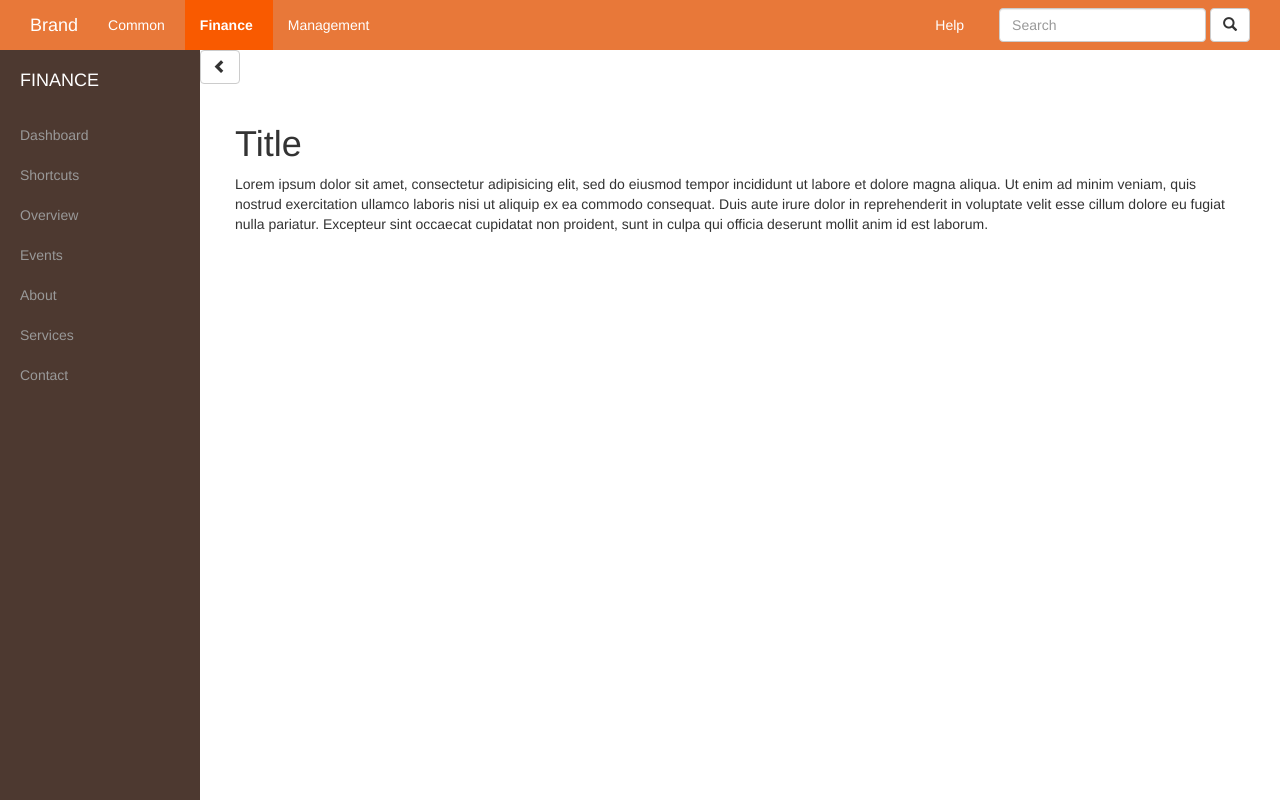
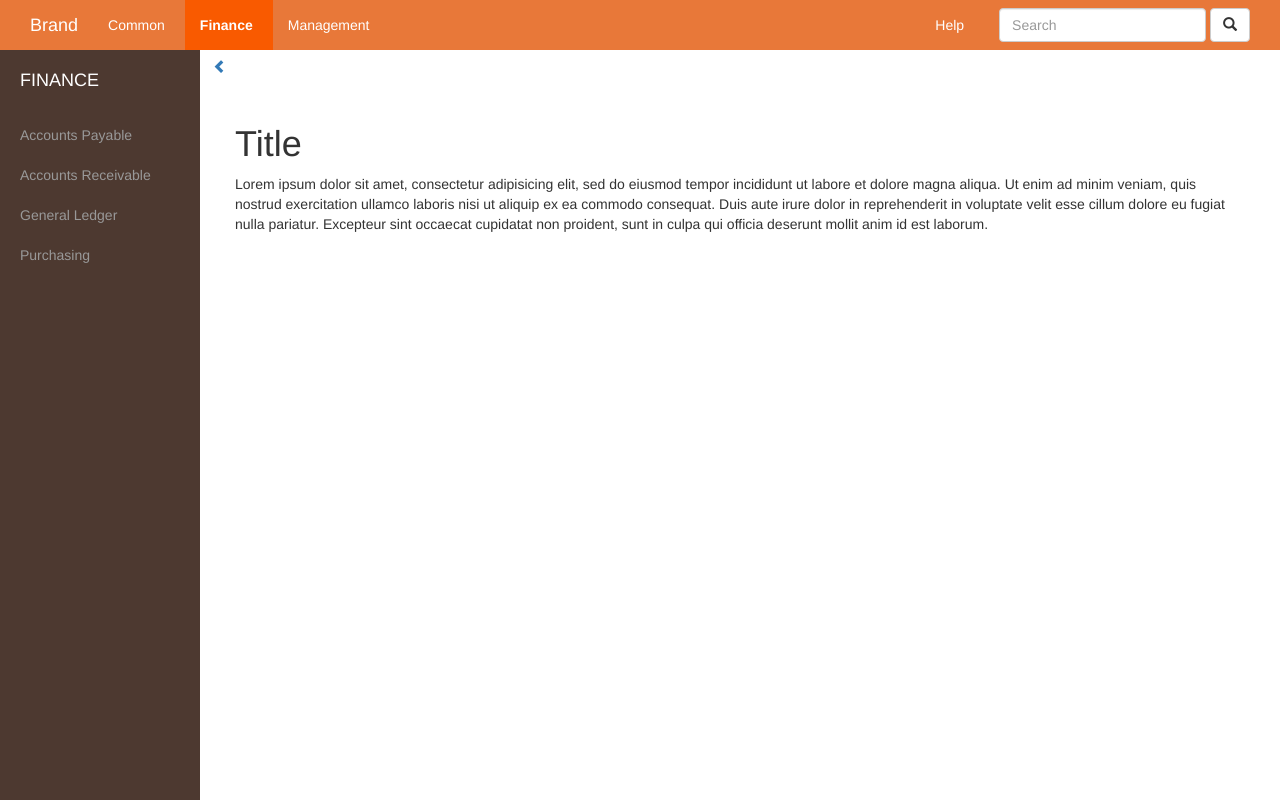
Before and after one commit to zieka/finance_mock, a plain HTML site: page index.html in a window 1280 px wide. Drawn offline with nearby package versions, Linux system fonts and the light colour scheme.

Commit message:
code cleanup

```diff
--- a/index.html
+++ b/index.html
@@ -19,7 +19,7 @@
     <link rel="stylesheet" href="css/simple-sidebar.css">
     <link rel="stylesheet" href="css/styles.css">
   </head>
-  <body>
+  <body onload="hidemenu();">
 
     <nav class="navbar-default" role="navigation">
       <div class="container-fluid">
@@ -62,34 +62,29 @@
           FINANCE
           </li>
           <li>
-                 <a href="#">Dashboard</a>
+          <a href="#">Accounts Payable</a>
           </li>
           <li>
-                 <a href="#">Shortcuts</a>
+            <a href="#">Accounts Receivable</a>
           </li>
           <li>
-                 <a href="#">Overview</a>
+            <a href="#">General Ledger</a>
           </li>
           <li>
-                 <a href="#">Events</a>
-             </li>
-             <li>
-                 <a href="#">About</a>
-             </li>
-             <li>
-                 <a href="#">Services</a>
-             </li>
-             <li>
-                 <a href="#">Contact</a>
+            <a href="#">Purchasing</a>
           </li>
         </ul>
       </div>
-     <!-- /#sidebar-wrapper -->
+      <!-- /#sidebar-wrapper <<-></->-></-->
 
       <!-- Page Content -->
+      <!-- toggle button -->
       <div>
-      <a href="#menu-toggle" class="btn btn-default" id="menu-toggle"><span id="menu-toggle-icon" class="glyphicon glyphicon-chevron-left"></span></a>
+        <a href="#menu-toggle" class="btn" id="menu-toggle">
+          <span id="menu-toggle-icon" class="glyphicon glyphicon-chevron-left"></span>
+        </a>
       </div>
+
       <div id="page-content-wrapper">
         <div class="container-fluid">
           <div class="row">
@@ -100,7 +95,7 @@
           </div>
         </div>
       </div>
-     <!-- /#page-content-wrapper -->
+      <!-- /#page-content-wrapper <<-></->-></-->
 
     </div>
     <!-- /#wrapper -->
```
Lines whose indentation alone changed are shown as unchanged.
